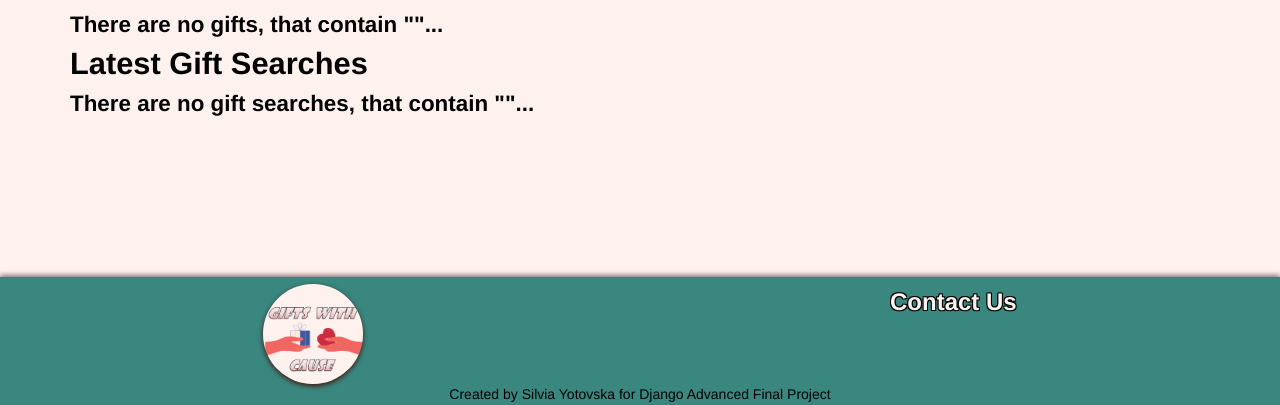
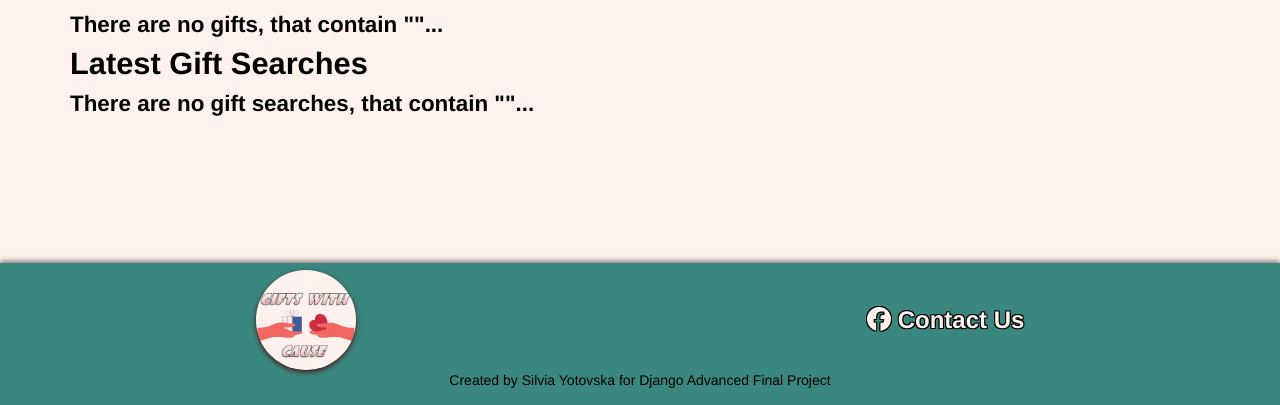
Before and after one commit to sisialt/GiftWithCause_DjangoProject, a Django app: page / in a window 1280 px wide. Shown: the part 395-800 px from the top of the page. Run offline with Django 4.2, Linux system fonts and the light colour scheme; data that the repository does not hold is empty.

Commit message:
Add footer css and fb icon

```diff
--- a/static/css/footer.css
+++ b/static/css/footer.css
@@ -9,6 +9,7 @@
 .footer-nav {
     display: flex;
     justify-content: space-around;
+    align-items: center;
     margin-top: 0.5em;
 }
 
@@ -24,3 +25,7 @@
     object-fit: cover;
     box-shadow: 0 2px 5px rgb(75, 15, 15);
 }
+
+footer p {
+    padding-bottom: 1em;
+}
--- a/templates/base.html
+++ b/templates/base.html
@@ -44,8 +44,7 @@
         </a>
         <div>
             <ul>
-                {#                <li><a href="{% url 'home' %}">Home</a></li>#}
-                <li><a href="https://www.facebook.com/groups/369212334446352">Contact Us</a></li>
+                <li><a href="https://www.facebook.com/groups/369212334446352"><i class="fa-brands fa-facebook"></i> Contact Us</a></li>
             </ul>
         </div>
     </div>
```
